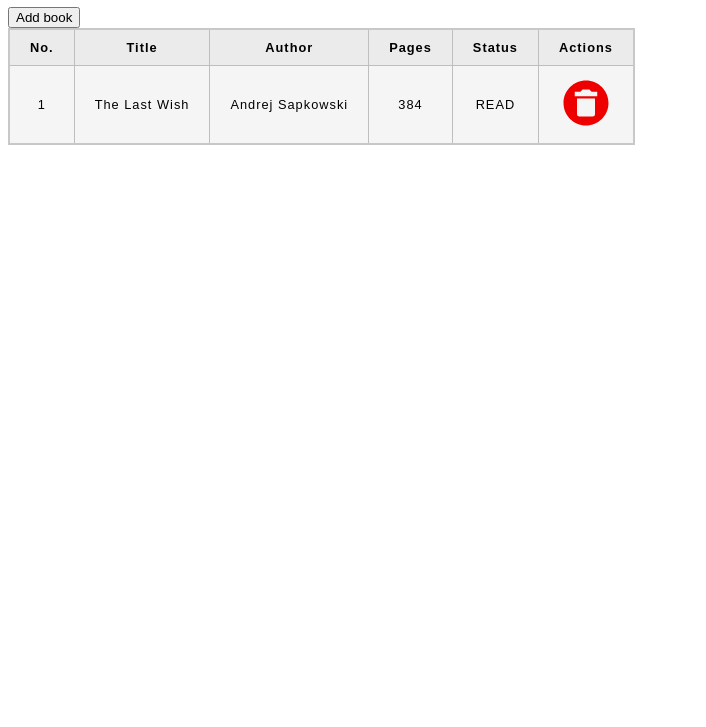
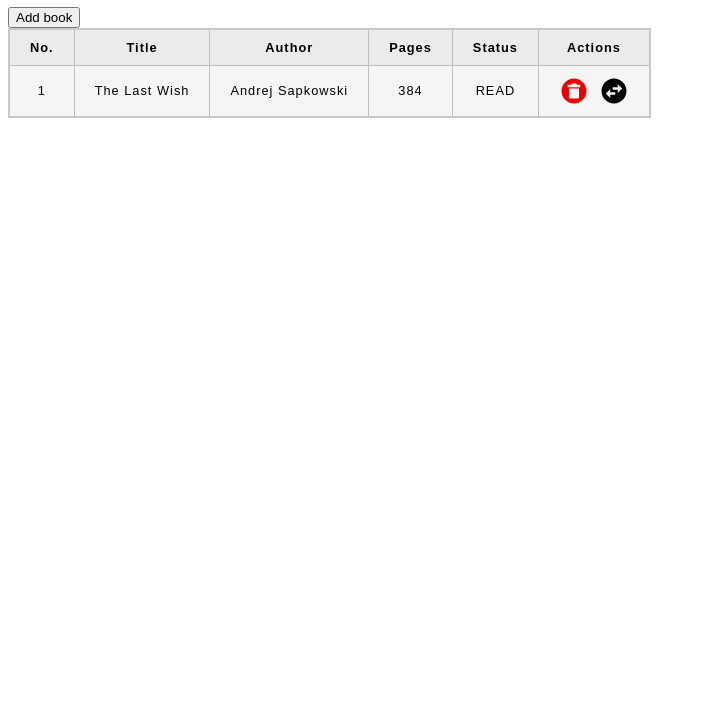
Before and after one commit to rodolfoarambulo/library, a plain HTML site: page index.html in a window 1280 px wide. Shown: the part 73-800 px from the top of the page, without its empty margins (0-706 px from the left). Drawn offline with Linux system fonts and the light colour scheme.

Commit message:
Add action to change read status

```diff
--- a/css/styles.css
+++ b/css/styles.css
@@ -31,6 +31,15 @@ tr:nth-child(odd) td {
   background-color: rgb(245, 245, 245);
 }
 
+td:last-child img {
+  width: 30px;
+}
+
+#actions {
+  display: flex;
+  gap: 10px;
+}
+
 caption {
   padding: 10px;
 }
--- a/js/script.js
+++ b/js/script.js
@@ -3,18 +3,18 @@ const myLibrary = [
     'title': 'The Last Wish',
     'author': 'Andrej Sapkowski',
     'pages': 384,
-    'read': 'READ'
+    'status': 'READ'
   }
 ];
 
-function Book(title, author, pages, read) {
+function Book(title, author, pages, status) {
   this.title = title;
   this.author = author;
   this.pages = pages;
-  this.read = read;
+  this.status = status;
 
   this.info = function () {
-    return `${title} by ${author}, ${pages} pages, ${read}`;
+    return `${title} by ${author}, ${pages} pages, ${status}`;
   }
 
 }
@@ -67,9 +67,13 @@ function updateTable() {
     pages.textContent = myLibrary[i].pages;
 
     let read = newRow.insertCell();
-    read.textContent = myLibrary[i].read;
+    read.textContent = myLibrary[i].status;
 
     let actions = newRow.insertCell();
+
+    let actionDiv = document.createElement('div');
+    actionDiv.id = 'actions';
+
     let deleteBtn = document.createElement('img');
     deleteBtn.src = 'images/delete-circle.svg';
     deleteBtn.className = 'actionBtn';
@@ -77,7 +81,24 @@ function updateTable() {
       myLibrary.splice(i, 1);
       updateTable();
     });
-    actions.appendChild(deleteBtn);
+
+    let changeBtn = document.createElement('img');
+    changeBtn.src = 'images/swap-horizontal-circle.svg';
+    changeBtn.className = 'actionBtn';
+    changeBtn.addEventListener('click', () => {
+      if (myLibrary[i].status === 'READ') {
+        myLibrary[i].status = 'NOT READ';
+        updateTable();
+      } else {
+        myLibrary[i].status = 'READ';
+        updateTable();
+      };
+    })
+
+    actionDiv.appendChild(deleteBtn);
+    actionDiv.appendChild(changeBtn);
+
+    actions.appendChild(actionDiv);
   }
 
   old_tbody.parentNode.replaceChild(new_tbody, old_tbody);
```
Also changed, not shown: images/swap-horizontal-circle.svg (added).
